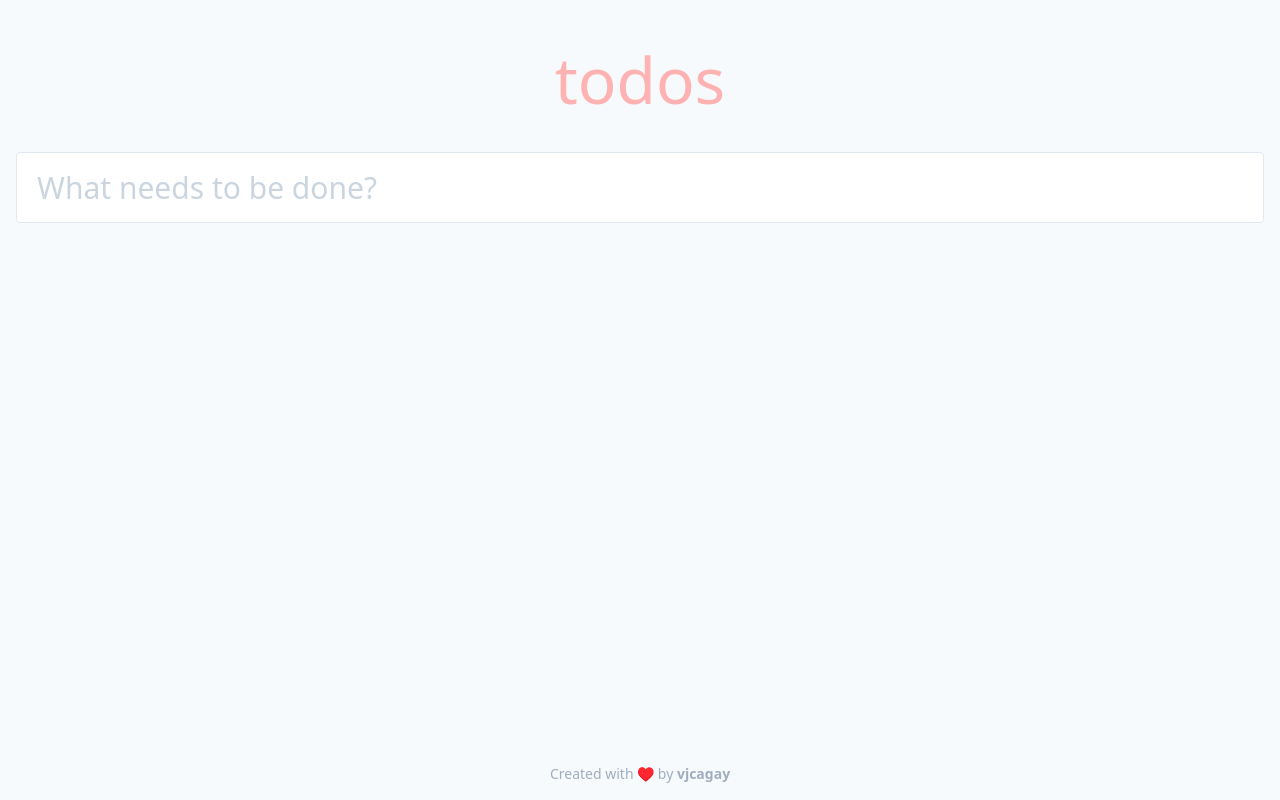
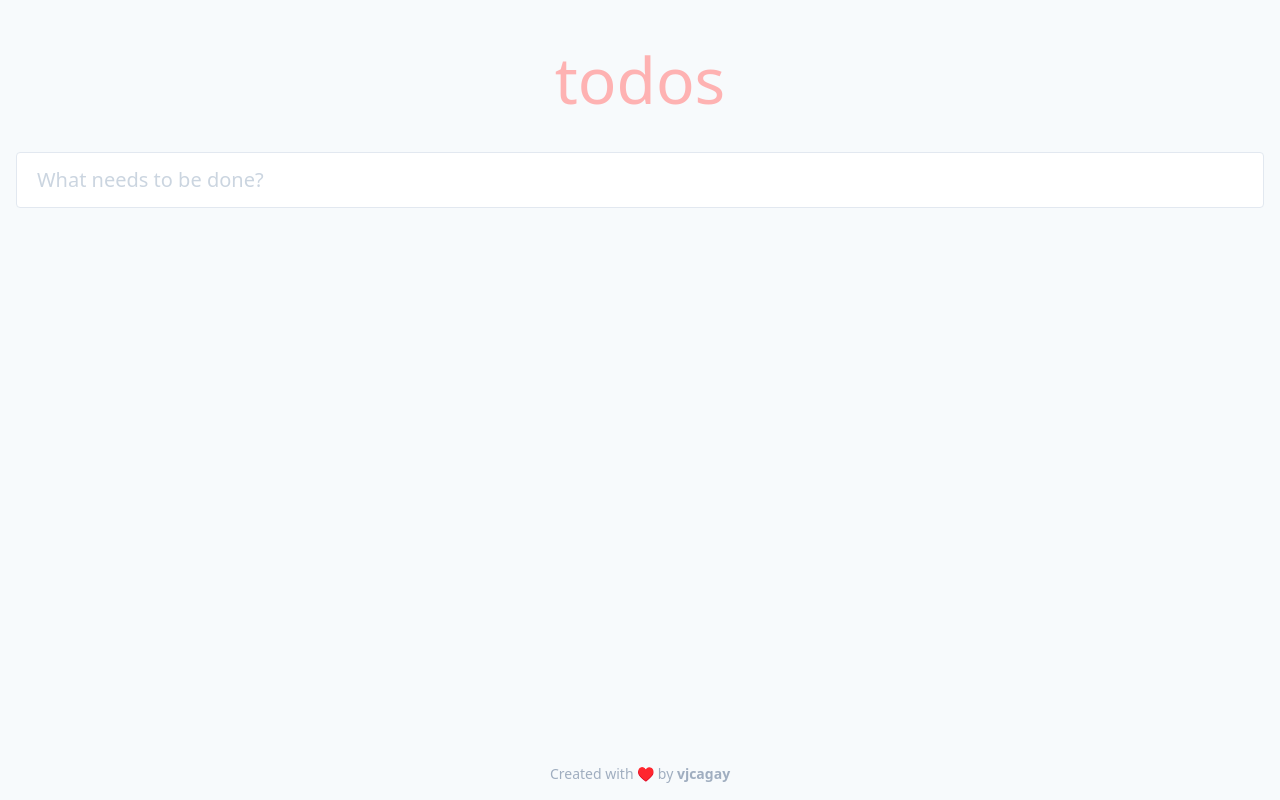
Before and after one commit to vjcagay/todo-backend, a React (Vite) app in the folder frontend/: page / in a window 1280 px wide. Built offline with nearby package versions, Linux system fonts and the light colour scheme.

Commit message:
:sparkles: Add new todos on top of the list

```diff
--- a/frontend/src/App.jsx
+++ b/frontend/src/App.jsx
@@ -9,7 +9,7 @@ const App = () => {
 
   const addTodo = () => {
     const newTodos = [...todos];
-    newTodos.push({
+    newTodos.unshift({
       id: new Date().getTime(),
       task,
       done: false,
@@ -45,7 +45,7 @@ const App = () => {
         <li className="border-t first:border-t-0 px-1 py-1">
           <input
             type="text"
-            className="block w-full text-3xl px-4 py-2 placeholder-gray-400 text-gray-700 outline-none"
+            className="block w-full text-xl px-4 py-2 placeholder-gray-400 text-gray-700 outline-none"
             placeholder="What needs to be done?"
             value={task}
             onChange={(event) => setTask(event.target.value)}
```
